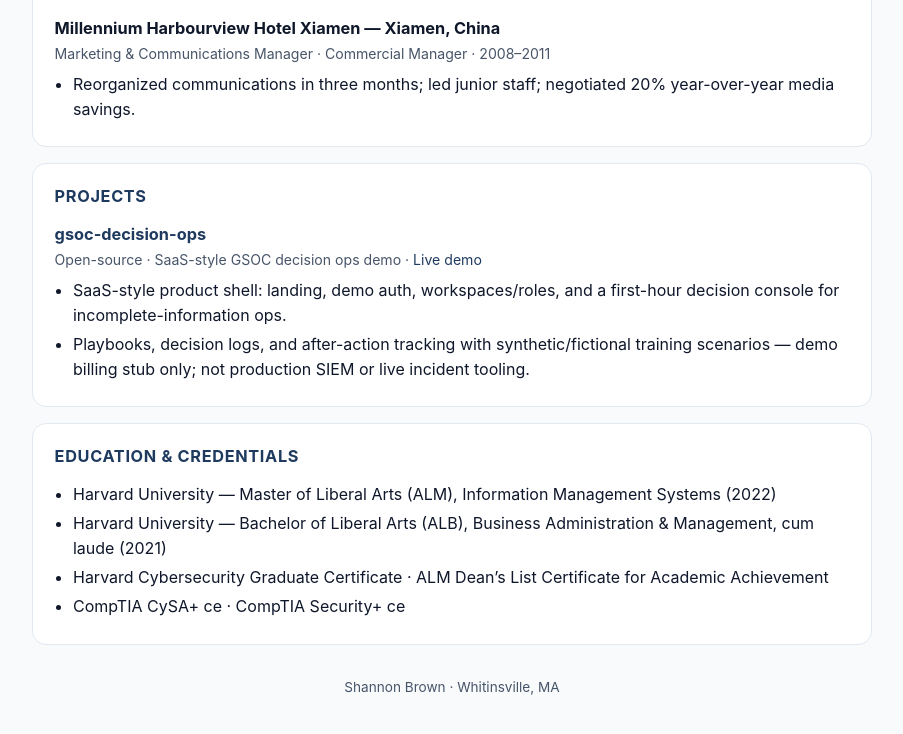
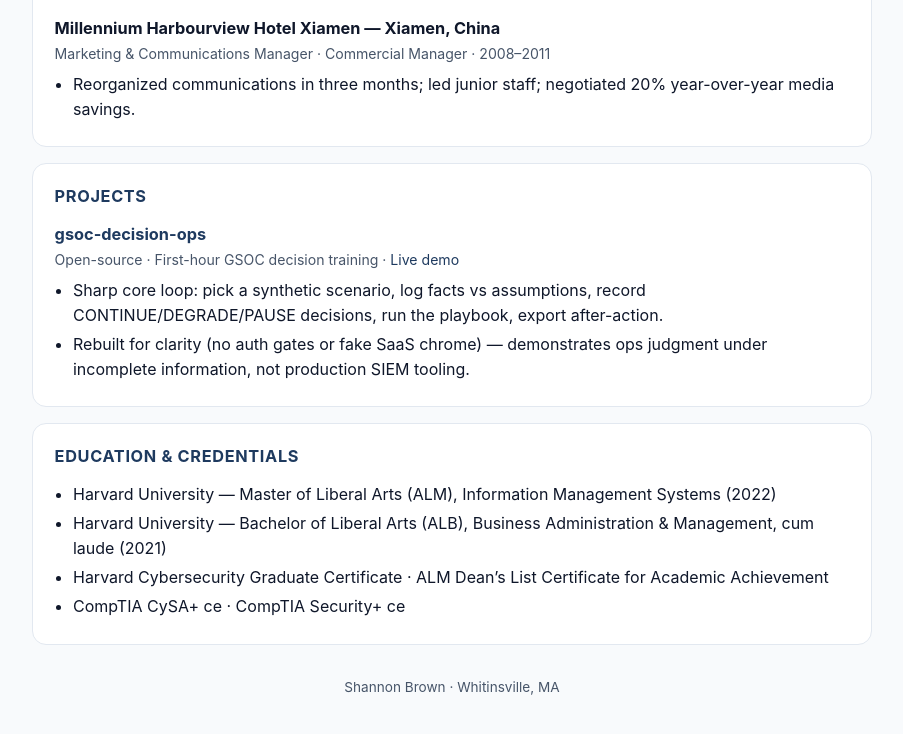
Before and after one commit to swb2019/shannon-brown-career, a plain HTML site: page index.html in a window 1280 px wide. Shown: the part 1277-2011 px from the top of the page, without its empty margins (188-1091 px from the left). Drawn offline with Linux system fonts and the light colour scheme.

Commit message:
Align Projects blurb with Musk 5-step rebuild
Describe the sharpened decision-training core, not SaaS theater.

```diff
--- a/index.html
+++ b/index.html
@@ -139,10 +139,10 @@ footer{margin-top:2rem;color:var(--muted);font-size:.85rem;text-align:center}
   <h2>Projects</h2>
   <div class="job">
     <h3><a href="https://github.com/swb2019/gsoc-decision-ops" rel="noopener noreferrer">gsoc-decision-ops</a></h3>
-    <p class="meta">Open-source · SaaS-style GSOC decision ops demo · <a href="https://swb2019.github.io/gsoc-decision-ops/" rel="noopener noreferrer">Live demo</a></p>
+    <p class="meta">Open-source · First-hour GSOC decision training · <a href="https://swb2019.github.io/gsoc-decision-ops/" rel="noopener noreferrer">Live demo</a></p>
     <ul>
-      <li>SaaS-style product shell: landing, demo auth, workspaces/roles, and a first-hour decision console for incomplete-information ops.</li>
-      <li>Playbooks, decision logs, and after-action tracking with synthetic/fictional training scenarios — demo billing stub only; not production SIEM or live incident tooling.</li>
+      <li>Sharp core loop: pick a synthetic scenario, log facts vs assumptions, record CONTINUE/DEGRADE/PAUSE decisions, run the playbook, export after-action.</li>
+      <li>Rebuilt for clarity (no auth gates or fake SaaS chrome) — demonstrates ops judgment under incomplete information, not production SIEM tooling.</li>
     </ul>
   </div>
 </section>
```
Also changed, not shown: PROFILE_README.md (+1 -1 lines).
